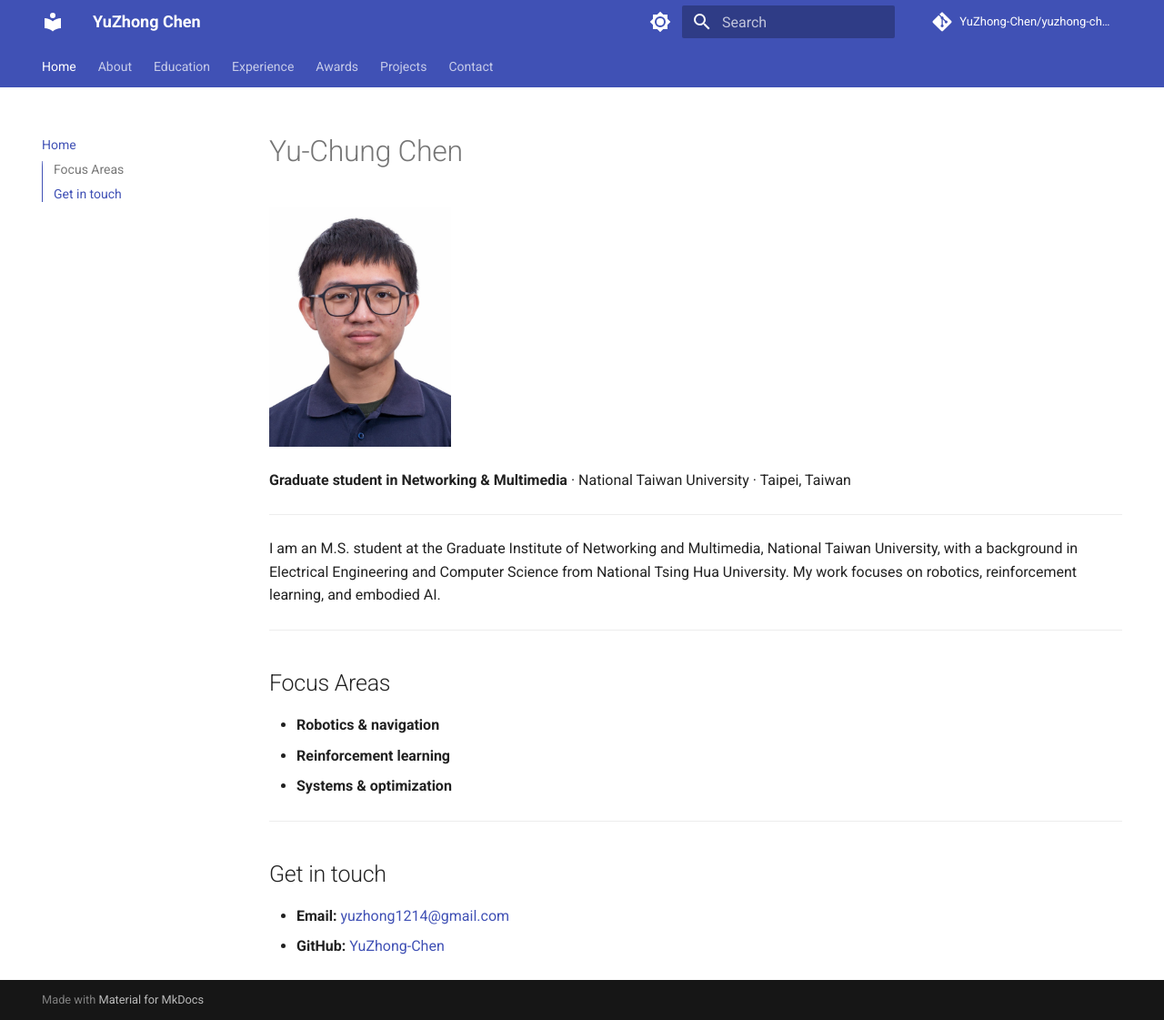
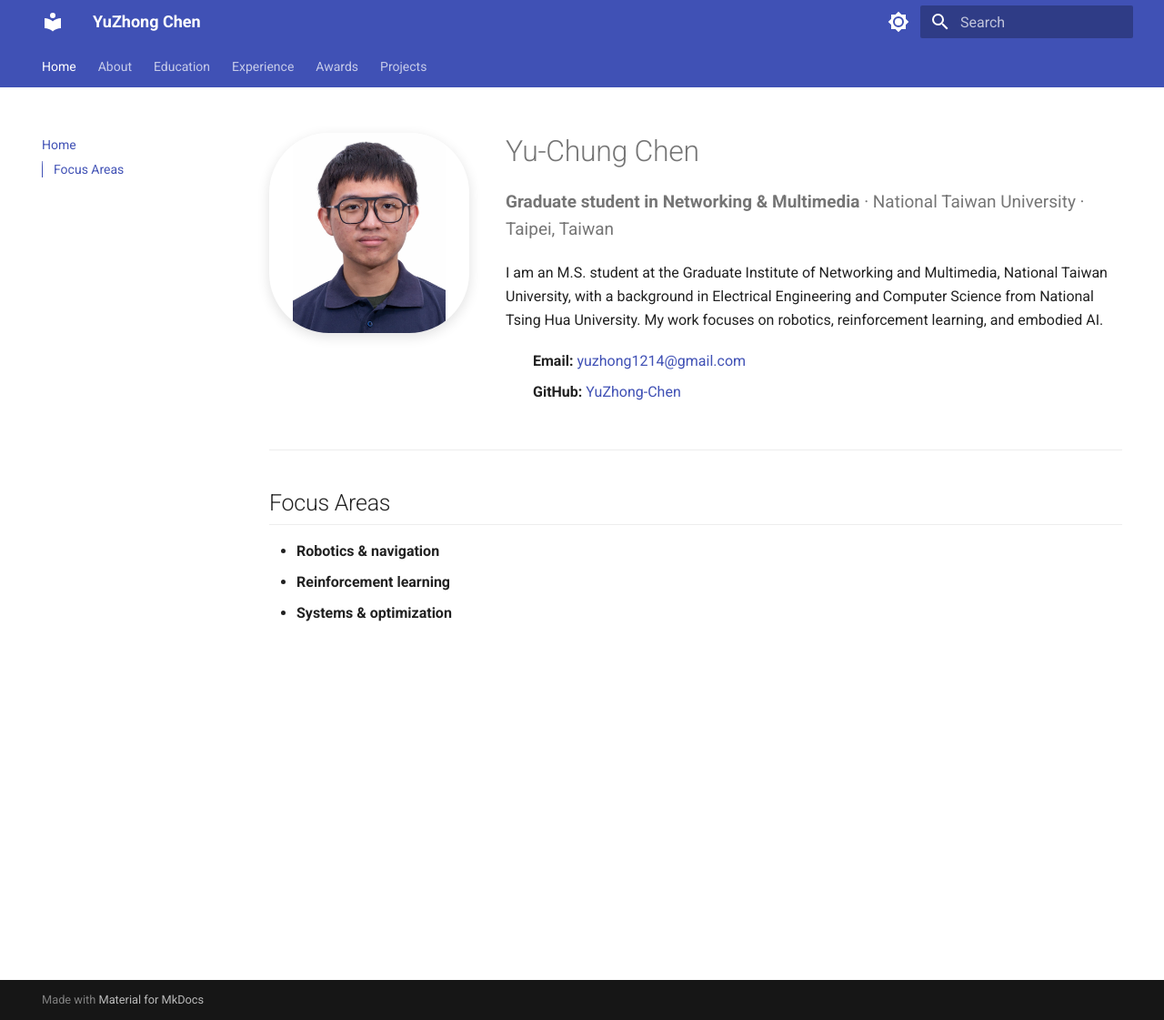
Before and after one commit to YuZhong-Chen/yuzhong-chen.github.io, an MkDocs documentation site: the page built from docs/index.md, in a window 1280 px wide and 1121 px high. Shown: the whole window at 91% size. Built offline with MkDocs 1.6.1 and Material for MkDocs 9.7.7, drawn with Linux system fonts in a browser that asks for light colours; comment, search, counter and statistics services are not loaded.

Commit message:
feat: Revamp personal website layout and styling; remove contact section

```diff
--- a/docs/contact.md
+++ /dev/null
@@ -1,4 +0,0 @@
-# Contact
-
-- **Email:** [yuzhong1214@gmail.com](mailto:yuzhong1214@gmail.com)
-- **GitHub:** [YuZhong-Chen](https://github.com/YuZhong-Chen)
--- a/docs/index.md
+++ b/docs/index.md
@@ -1,12 +1,28 @@
+<div class="hero-section" markdown>
+
+<div class="hero-photo">
+  <img src="figures/headshot.jpg" alt="Headshot" />
+</div>
+
+<div class="hero-content" markdown>
+
 # Yu-Chung Chen
 
-![Headshot](figures/headshot.jpg){ width="200" }
-
 **Graduate student in Networking & Multimedia** · National Taiwan University · Taipei, Taiwan
-
----
+{: .hero-tagline }
 
 I am an M.S. student at the Graduate Institute of Networking and Multimedia, National Taiwan University, with a background in Electrical Engineering and Computer Science from National Tsing Hua University. My work focuses on robotics, reinforcement learning, and embodied AI.
+
+<div class="hero-contact" markdown>
+
+- **Email:** [yuzhong1214@gmail.com](mailto:yuzhong1214@gmail.com)
+- **GitHub:** [YuZhong-Chen](https://github.com/YuZhong-Chen)
+
+</div>
+
+</div>
+
+</div>
 
 ---
 
@@ -15,10 +31,3 @@ I am an M.S. student at the Graduate Institute of Networking and Multimedia, Nat
 - **Robotics & navigation**
 - **Reinforcement learning**
 - **Systems & optimization**
-
----
-
-## Get in touch
-
-- **Email:** [yuzhong1214@gmail.com](mailto:yuzhong1214@gmail.com)
-- **GitHub:** [YuZhong-Chen](https://github.com/YuZhong-Chen)
--- /dev/null
+++ b/docs/stylesheets/extra.css
@@ -0,0 +1,128 @@
+/* Hide repository link in header */
+.md-header__source {
+  display: none !important;
+}
+
+/* Hero section: photo + intro (home page) */
+.hero-section {
+  display: flex;
+  flex-wrap: wrap;
+  align-items: flex-start;
+  gap: 2rem;
+  margin-bottom: 2.5rem;
+}
+
+.hero-section .hero-photo {
+  flex-shrink: 0;
+}
+
+.hero-section .hero-photo img {
+  width: 220px;
+  height: 220px;
+  object-fit: contain;
+  object-position: center center;
+  border-radius: 30%;
+  box-shadow: 0 4px 14px rgba(0, 0, 0, 0.12);
+}
+
+.hero-section .hero-content {
+  flex: 1;
+  min-width: 0;
+}
+
+.hero-section .hero-content h1 {
+  margin-top: 0;
+  margin-bottom: 0.35em;
+}
+
+.hero-section .hero-tagline {
+  color: var(--md-default-fg-color--light, #666);
+  font-size: 0.95rem;
+  margin-bottom: 1rem;
+}
+
+/* Contact strip (icons/links) */
+.hero-contact {
+  margin-top: 1rem;
+}
+
+.hero-contact ul {
+  list-style: none;
+  padding-left: 0;
+  margin: 0;
+  display: flex;
+  flex-wrap: wrap;
+  gap: 1.25rem;
+}
+
+.hero-contact li {
+  margin: 0;
+}
+
+.hero-contact a {
+  display: inline-flex;
+  align-items: center;
+  gap: 0.35rem;
+  text-decoration: none;
+  color: var(--md-primary-fg-color, #3949ab);
+  font-weight: 500;
+}
+
+.hero-contact a:hover {
+  text-decoration: underline;
+}
+
+/* About page: side-by-side profile */
+.about-profile {
+  display: flex;
+  flex-wrap: wrap;
+  align-items: flex-start;
+  gap: 2rem;
+  margin-bottom: 2rem;
+}
+
+.about-profile .about-photo {
+  flex-shrink: 0;
+}
+
+.about-profile .about-photo img {
+  width: 280px;
+  max-width: 100%;
+  height: auto;
+  border-radius: 8px;
+  box-shadow: 0 4px 14px rgba(0, 0, 0, 0.1);
+}
+
+.about-profile .about-text {
+  flex: 1;
+  min-width: 0;
+}
+
+.about-profile .about-text h1 {
+  margin-top: 0;
+}
+
+/* Awards: consistent image styling */
+.award-image {
+  margin: 0.75rem 0 1rem 0;
+}
+
+.award-image img {
+  max-width: 100%;
+  width: 420px;
+  height: auto;
+  border-radius: 8px;
+  box-shadow: 0 2px 10px rgba(0, 0, 0, 0.08);
+}
+
+/* Section spacing */
+.md-typeset .hero-section + hr,
+.md-typeset hr + h2 {
+  margin-top: 2rem;
+}
+
+.md-typeset h2 {
+  margin-top: 2.25rem;
+  padding-bottom: 0.3rem;
+  border-bottom: 1px solid var(--md-default-fg-color--lightest, #eee);
+}
--- a/mkdocs.yml
+++ b/mkdocs.yml
@@ -42,7 +42,6 @@ nav:
   - Experience: experience.md
   - Awards: awards.md
   - Projects: projects.md
-  - Contact: contact.md
 
 markdown_extensions:
   - pymdownx.highlight:
@@ -53,3 +52,7 @@ markdown_extensions:
   - admonition
   - tables
   - attr_list
+  - md_in_html
+
+extra_css:
+  - stylesheets/extra.css
```
Also changed, not shown: docs/about.md (+14 -2 lines), docs/awards.md (+10 -2 lines).
